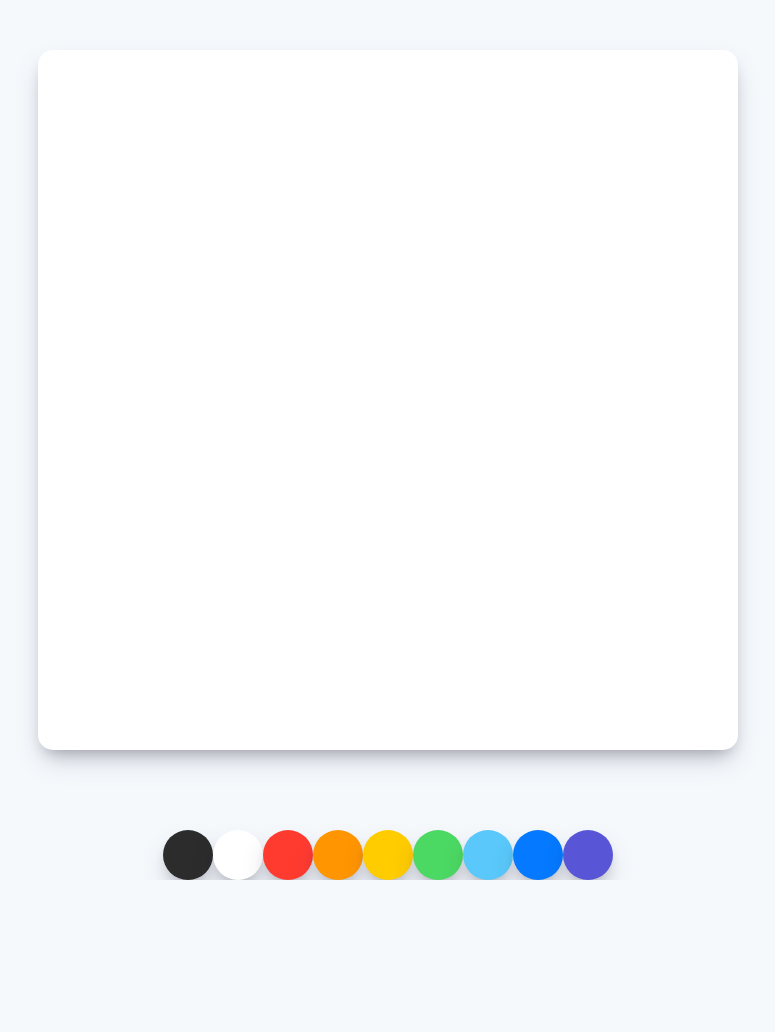
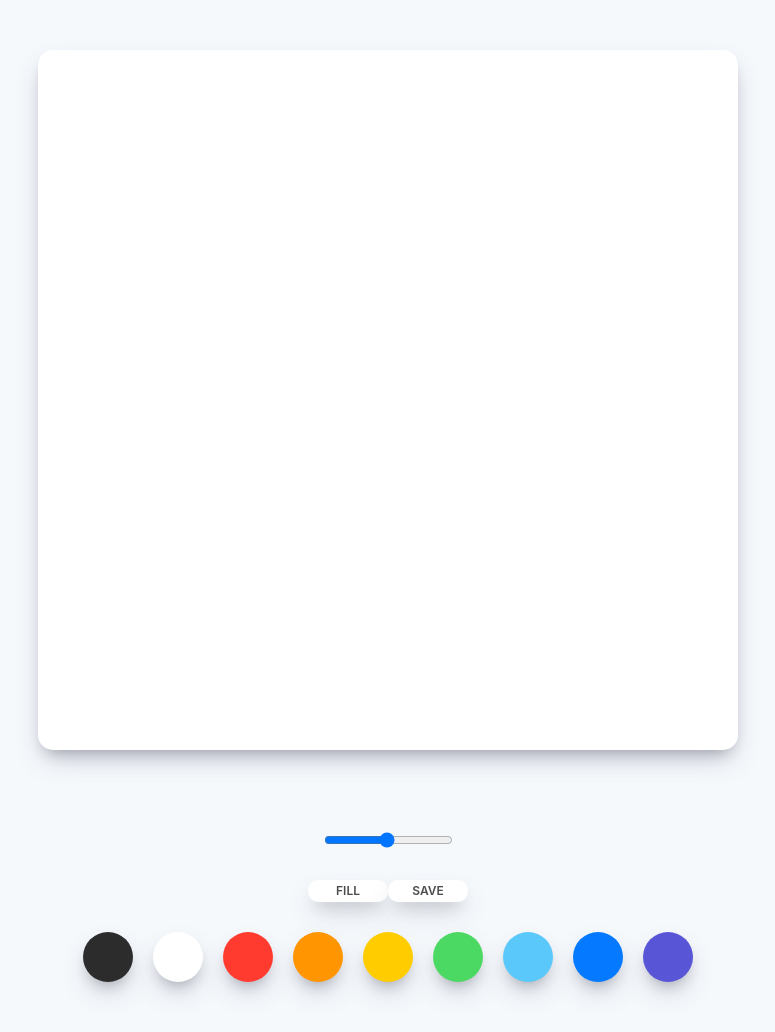
Before and after one commit to James940522/paintjs, a plain HTML site: page index.html in a window 1280 px wide. Shown: the whole page, without its empty margins (252-1027 px from the left). Before the commit the page ends 880 px from the top, so only its background shows below. Drawn offline with Linux system fonts and the light colour scheme.

Commit message:
Fix: style

```diff
--- a/index.html
+++ b/index.html
@@ -10,6 +10,19 @@
   <body>
     <canvas id="jsCanvas" class="canvas"></canvas>
     <div class="controls">
+      <div class="controls__range">
+        <input
+          type="range"
+          id="jsRange"
+          min="0.1"
+          max="5.0"
+          value="2.5"
+          step="0.1"
+        />
+      </div>
+      <div class="controls__btns">
+        <button id="jsMode">Fill</button><button id="jsSave">Save</button>
+      </div>
       <div class="controls__colors" id="jsColors">
         <div class="controls__color" style="background-color: #2c2c2c"></div>
         <div class="controls__color" style="background-color: white"></div>
--- a/style.css
+++ b/style.css
@@ -7,7 +7,7 @@ body {
   display: flex;
   flex-direction: column;
   align-items: center;
-  padding-top: 50px;
+  padding: 50px 0;
 }
 
 .canvas {
@@ -21,6 +21,37 @@ body {
 
 .controls {
   margin-top: 80px;
+  display: flex;
+  align-items: center;
+  flex-direction: column;
+}
+
+.controls__btns {
+  margin-bottom: 30px;
+  display: flex;
+  justify-content: space-evenly;
+  align-items: center;
+}
+
+.controls__btns button {
+  all: unset;
+  cursor: pointer;
+  background-color: white;
+  padding: 5px 0px;
+  width: 80px;
+  text-align: center;
+  border-radius: 10px;
+  box-shadow: rgba(50, 50, 93, 0.25) 0px 13px 27px -5px,
+    rgba(0, 0, 0, 0.3) 0px 8px 16px -8px;
+  border: 1.5 + +px solid rgba(0, 0, 0, 0.2);
+  color: rgba(0, 0, 0, 0.7);
+  text-transform: uppercase;
+  font-weight: 600;
+  font-size: 12px;
+}
+
+.controls__btns button:active {
+  transform: scale(0.98);
 }
 
 .controls__colors {
@@ -34,4 +65,10 @@ body {
   cursor: pointer;
   box-shadow: rgba(50, 50, 93, 0.25) 0px 13px 27px -5px,
     rgba(0, 0, 0, 0.3) 0px 8px 16px -8px;
+  margin: 0 10px;
 }
+
+.controls .controls__range {
+  all: unset;
+  margin-bottom: 30px;
+}
```
